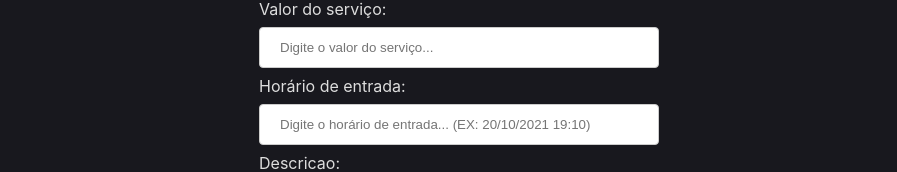
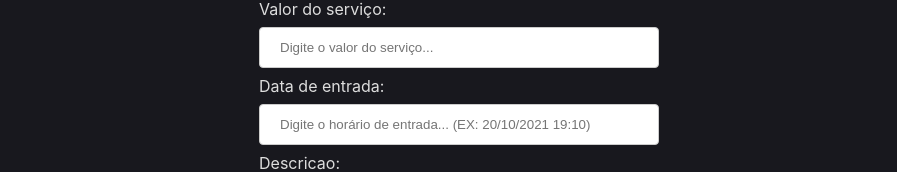
Before and after one commit to EmersonPonciano/PIM, a React (Create React App) app: page /add in a window 1280 px wide. Shown: the part 588-760 px from the top of the page, without its empty margins (181-1078 px from the left). Built offline with nearby package versions, Linux system fonts and the light colour scheme; no server answers; the database is empty.

Commit message:
Criação das páginas de login e cadastro

```diff
--- a/src/pages/AddEdit/index.js
+++ b/src/pages/AddEdit/index.js
@@ -148,7 +148,7 @@ const AddEdit = () => {
           onChange={handleInputChange}
         />
 
-        <label htmlFor="horarioEntrada">Horário de entrada:</label>
+        <label htmlFor="horarioEntrada">Data de entrada:</label>
         <input
           type="text"
           id="horarioEntrada"
--- a/src/pages/Home/index.js
+++ b/src/pages/Home/index.js
@@ -45,7 +45,7 @@ const Home = () => {
             <th>Veículo</th>
             <th>Ano</th>
             <th>Proprietário</th>
-            <th>Horário de entrada</th>
+            <th>Data de entrada</th>
             <th>Ações</th>
           </tr>
         </thead>
--- a/src/pages/View/index.js
+++ b/src/pages/View/index.js
@@ -47,7 +47,7 @@ const View = () => {
                   <span>{data[id].descricao}</span>
                   <br />
                   <br />
-                  <strong>Horário de entrada: </strong>
+                  <strong>Data de entrada: </strong>
                   <span>{data[id].horarioEntrada}</span>
                   <br />
                   <br />
```
